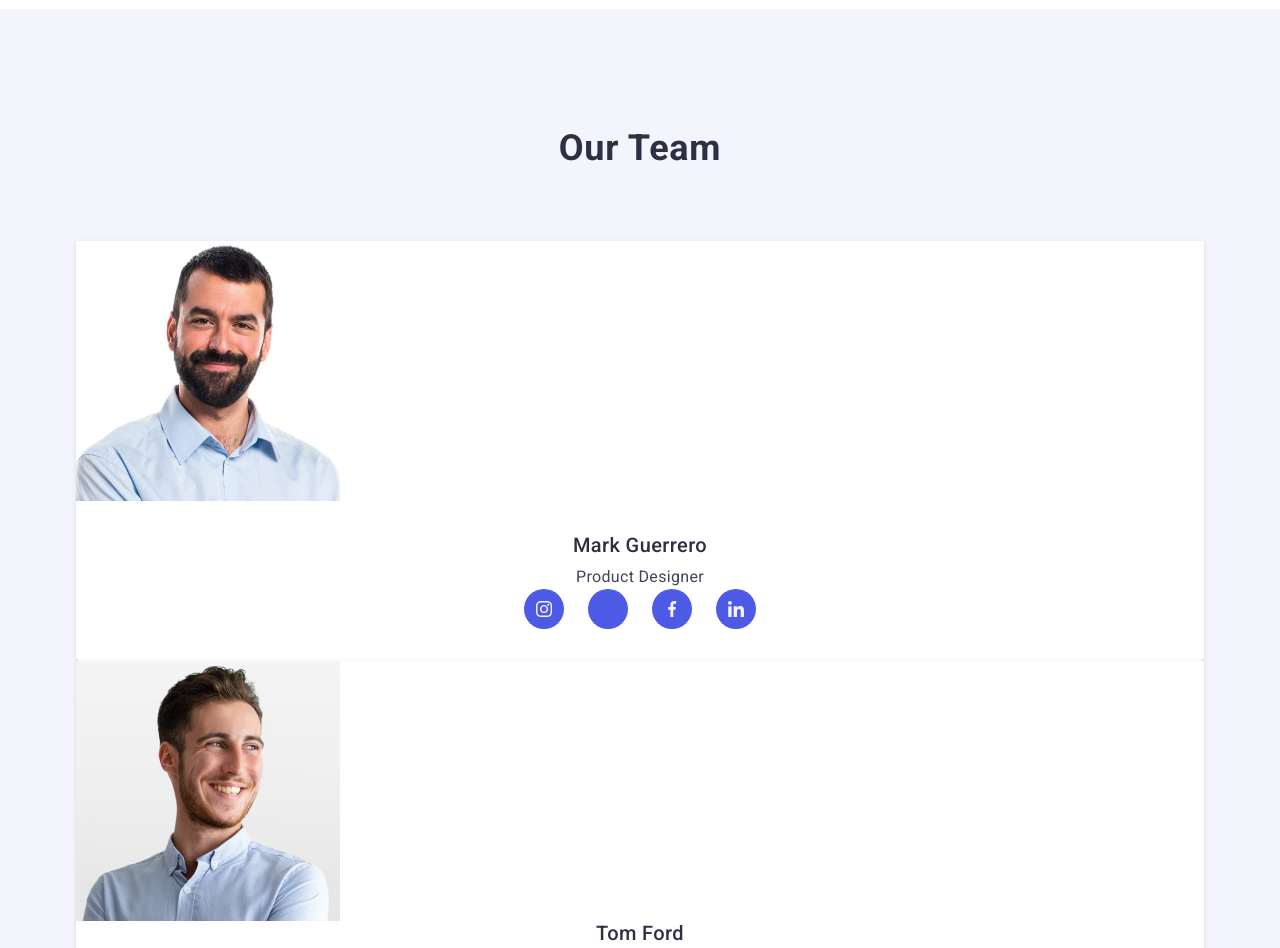
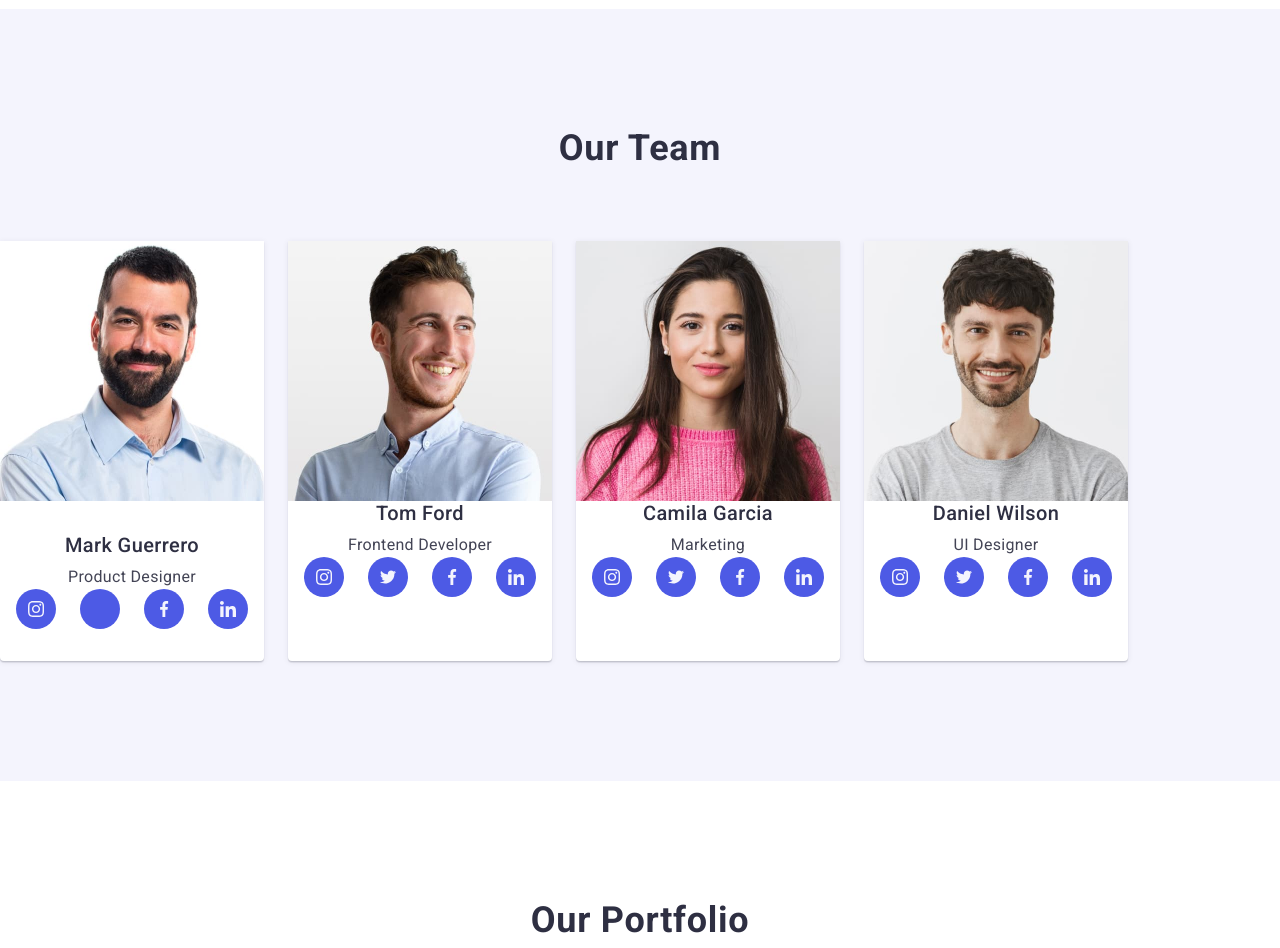
Before and after one commit to Iryna-Shenenko/goit-markup-hw-06, a plain HTML site: page index.html in a window 1280 px wide. Shown: the part 1200-2148 px from the top of the page. Drawn offline with nearby package versions, Linux system fonts and the light colour scheme.

Commit message:
add index file

```diff
--- a/css/styles.css
+++ b/css/styles.css
@@ -241,7 +241,6 @@ width: 100%;
 
 }
 
-}
 .main-team-menu {
     display: flex;
     gap: 24px;
--- a/index.html
+++ b/index.html
@@ -112,7 +112,6 @@
 <!-- box-three -->
 
     <section class="main-box-three">
-    <div class="container">
         <h2 class="main-team ">Our Team</h2>
         <div class="main-container">
     <ul class="main-team-menu">
@@ -304,7 +303,6 @@
         </li>
     </ul>
         </div>
-    </div>
     </section>
 
 
```
